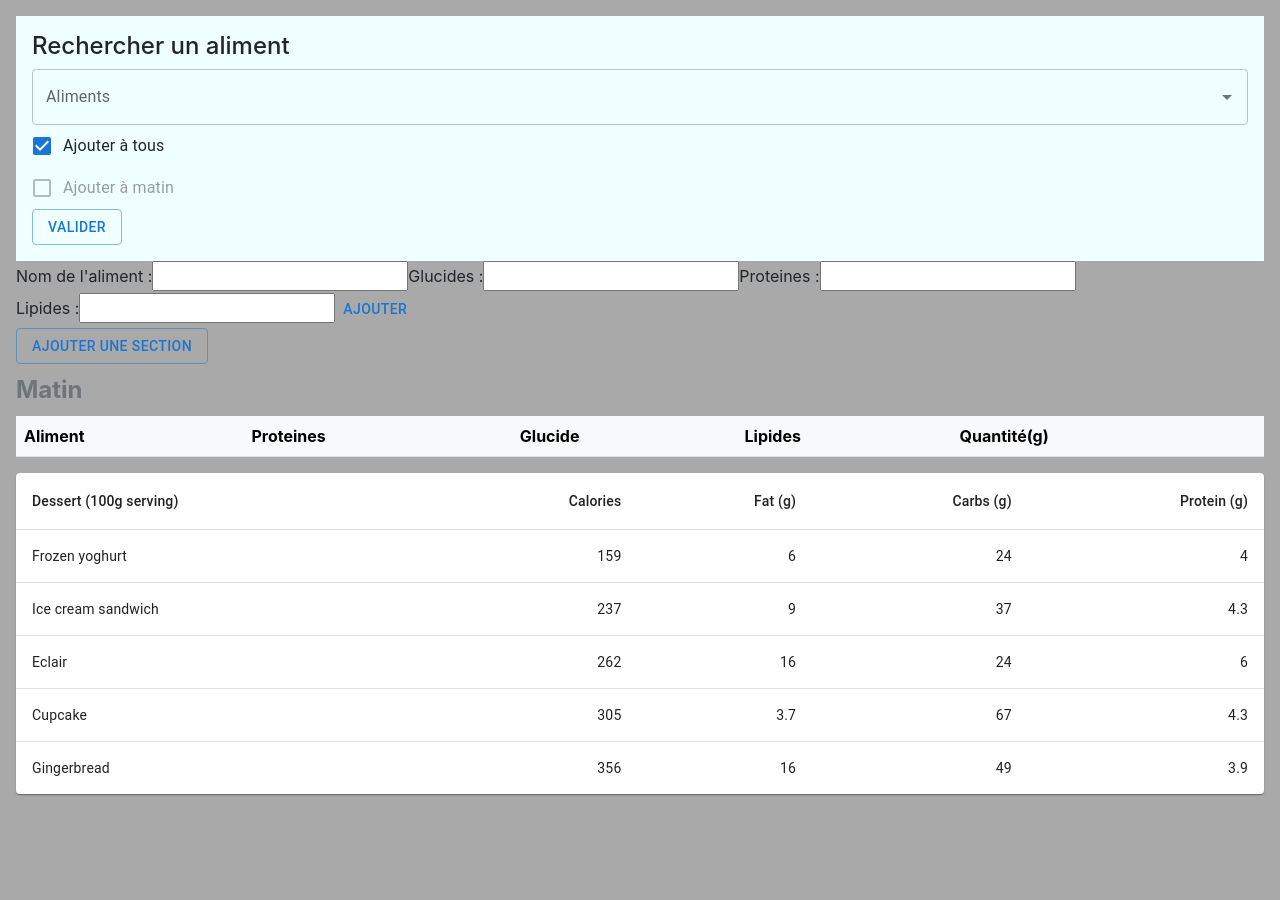
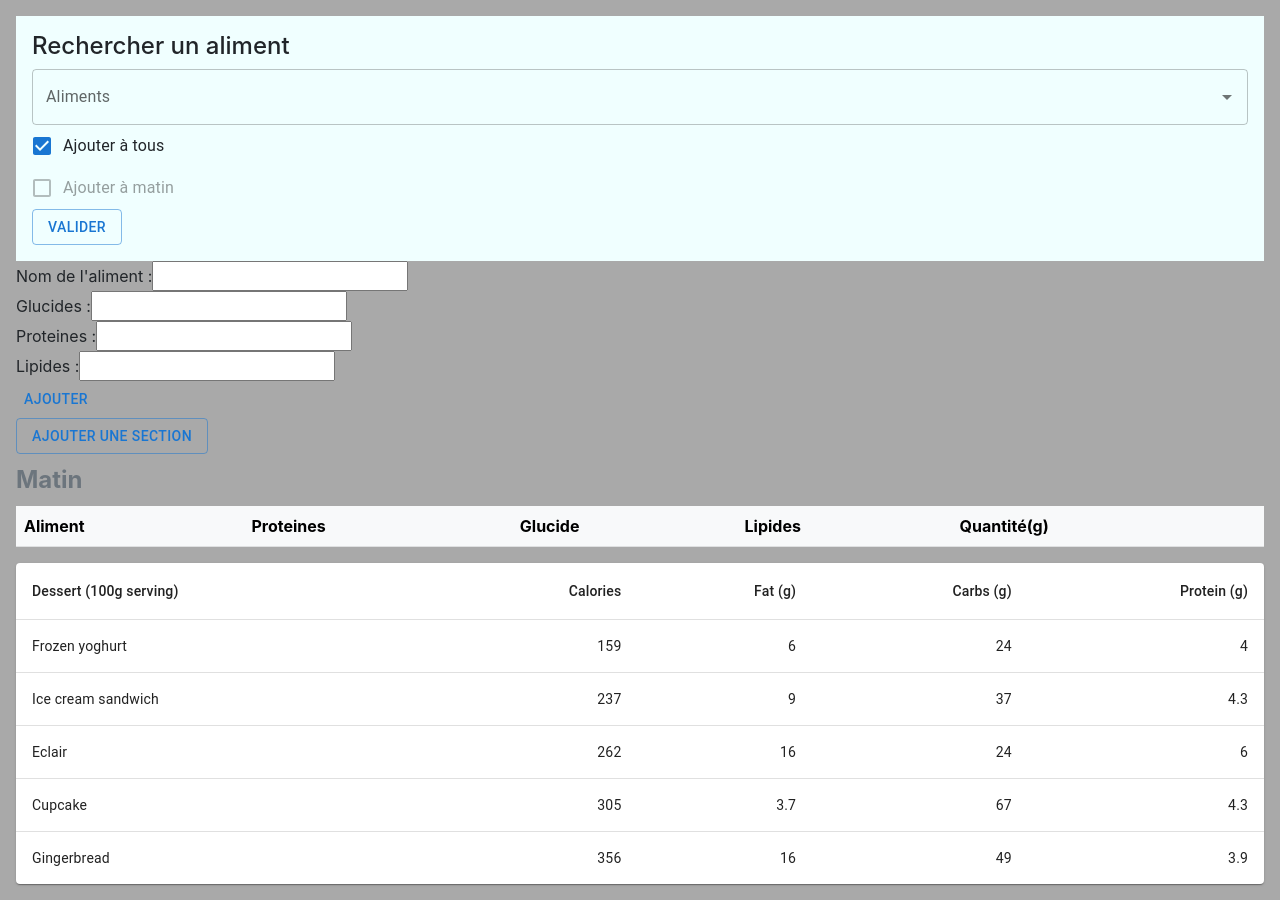
Before and after one commit to yassineayoub/my-meal, a React (Create React App) app: page / in a window 1280 px wide. Before the commit the page ends 810 px from the top, so only its background shows below. Built offline with nearby package versions, Linux system fonts and the light colour scheme.

Commit message:
record onChange input value local state

```diff
--- a/src/components/Section/CreateAlimentForm/CreateAlimentForm.js
+++ b/src/components/Section/CreateAlimentForm/CreateAlimentForm.js
@@ -1,24 +1,33 @@
+import { useState } from 'react'
 import { TextField } from '@material-ui/core'
+
 import { Button } from '@mui/material'
 import React from 'react'
 
 const CreateAlimentForm = () => {
-
+  const [aliment, setAliment] = useState({})
+  console.log(aliment)
   return (
     <>
-    <label>Nom de l'aliment :
-      <input />
-    </label>
-    <label>Glucides :
-      <input />
-    </label>
-    <label>Proteines :
-      <input />
-    </label>
-    <label>Lipides :
-      <input />
-    </label>
+    <form>
+      <div className="form__input">
+        <label htmlFor='name'>Nom de l'aliment :</label>
+        <input id='name' onChange={(e) => setAliment({...aliment, [e.currentTarget.id]: e.currentTarget.value})}/>
+      </div>
+      <div className="form__input">
+        <label htmlFor='carbs'>Glucides : </label>
+        <input id='carbs' onChange={(e) => setAliment({...aliment, [e.currentTarget.id]: e.currentTarget.value})}/>
+      </div>
+      <div className="form__input">
+        <label htmlFor='protein'>Proteines :</label>
+        <input id='protein' onChange={(e) => setAliment({...aliment, [e.currentTarget.id]: e.currentTarget.value})}/>
+      </div>
+      <div className="form__input">
+        <label htmlFor='fat'>Lipides :</label>
+        <input id='fat' onChange={(e) => setAliment({...aliment, [e.currentTarget.id]: e.currentTarget.value})}/>
+      </div>
     <Button>Ajouter</Button>
+    </form>
     </>
   )
 }
```
